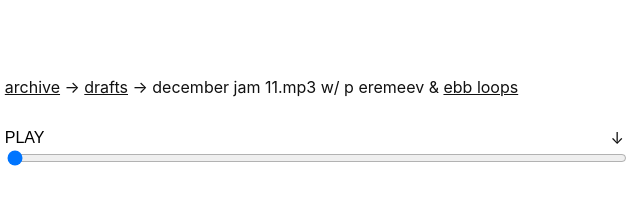
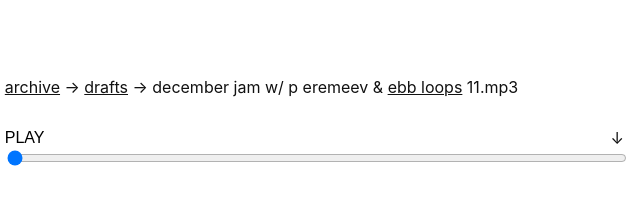
Before and after one commit to chsreigns/chsreigns.github.io, a plain HTML site: page drafts/december.html in a window 1280 px wide. Shown: the full height of the page, 72-712 px from the left. Drawn offline with Linux system fonts and the light colour scheme.

Commit message:
drafts-mp3-FIX

```diff
--- a/drafts/december.html
+++ b/drafts/december.html
@@ -15,8 +15,9 @@
         <a href="/">archive</a>
         <span> → </span>
         <a href="/drafts/index.html">drafts</a>
-        <span> → december jam 11.mp3 w/ p eremeev & </span>
+        <span> → december jam w/ p eremeev & </span>
         <a target="_blank" href="hhttps://soundcloud.com/ebb-loops">ebb loops</a>
+        <span> 11.mp3</span>
       </div>
       <div class="audio">
         <audio autoplay="true" src="https://s3-eu-west-1.amazonaws.com/archive-pe/drafts/december+jam+w+p+eremeev+%26+ebb+loops+11.mp3" id="track"></audio>
```
